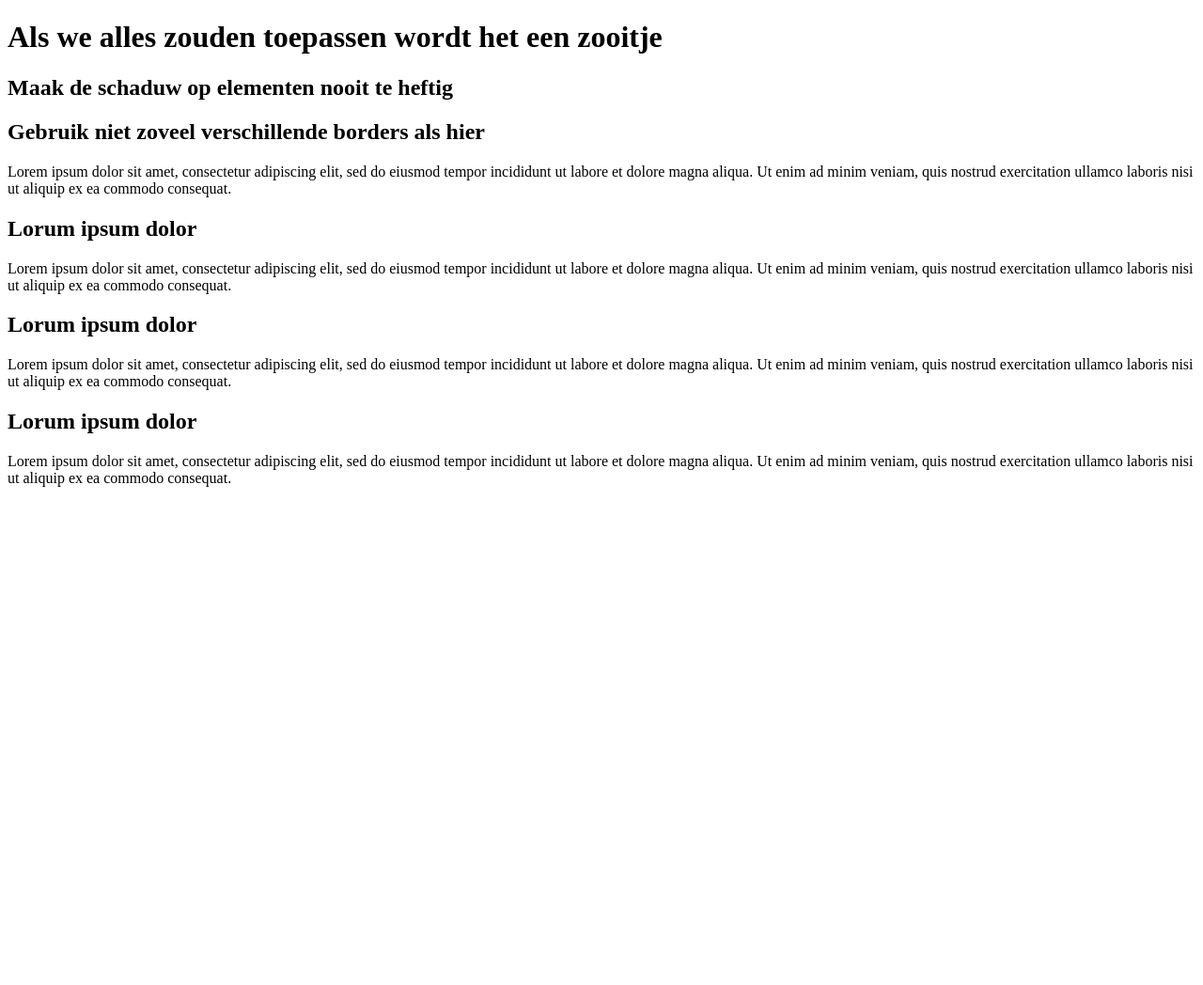
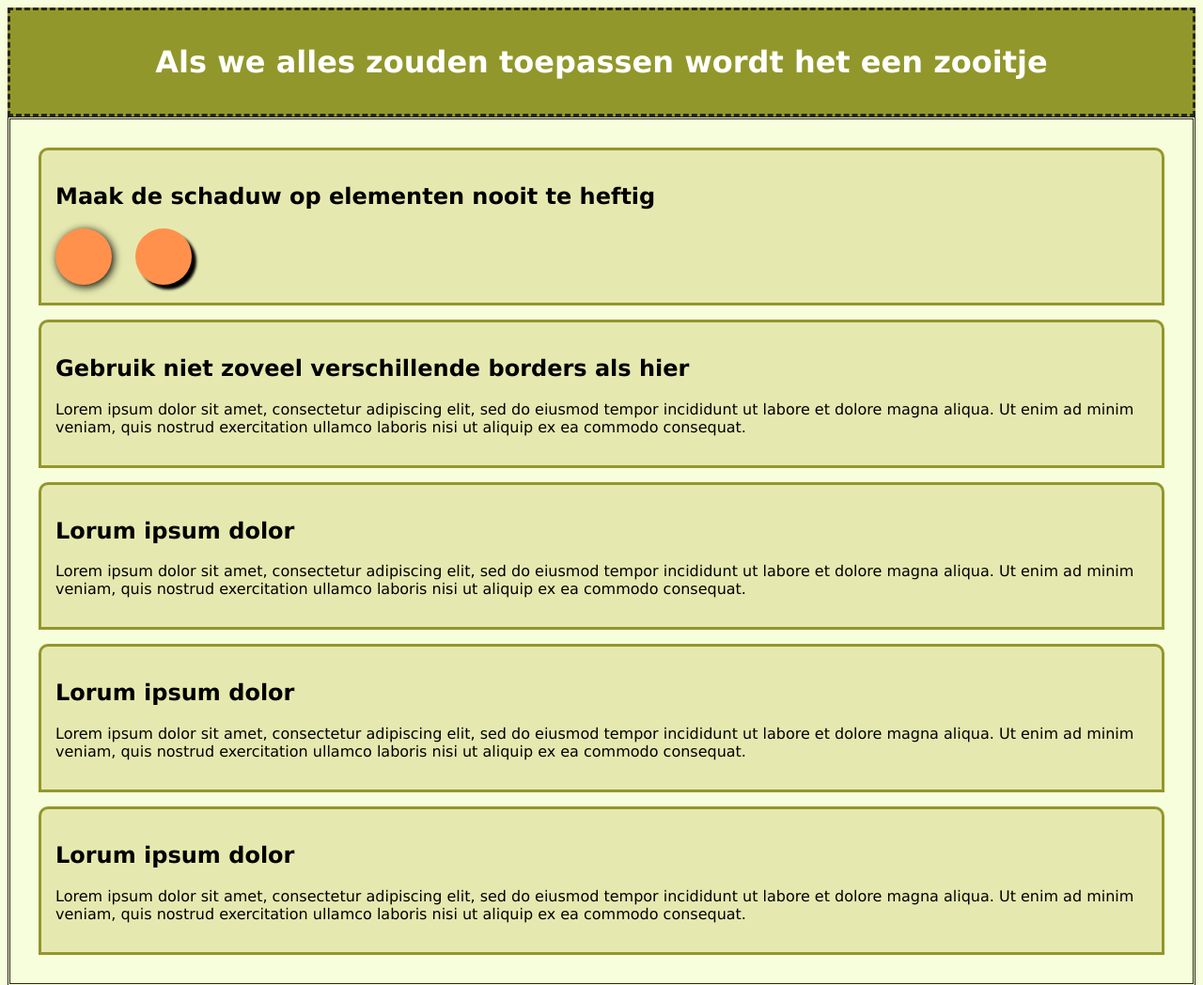
Before and after one commit to lamirta/Novi-frontend-css-groen-artikel, a plain HTML site: page index.html in a window 1280 px wide. Shown: the top 1048 px of the page at 94% size. Before the commit the page ends 800 px from the top, so only its background shows below. Drawn offline with Linux system fonts and the light colour scheme.

Commit message:
finished exercise

```diff
--- a/styles.css
+++ b/styles.css
@@ -1,4 +1,55 @@
 
 body {
-test
+    font-family: "Lucida Grande", "Arial", sans-serif;
+    background-color: hsl(74, 95%, 93%);
+    position: relative;
 }
+
+header {
+    position: sticky;
+    top: 0;
+    height: 80px;
+    color: #fff;
+    background-color: hsl(63, 56%, 38%);
+    text-align: center;
+    padding: 15px;
+    border-color: hsl(63, 56%, 10%);
+    border-style: dashed;
+    /*z-index: 1; **after looked at answers */
+}
+
+main {
+    border-color: hsl(63, 56%, 10%);
+    border-style: double;
+    padding: 15px;
+}
+
+article {
+    background-color: hsl(63, 56%, 80%);
+    border-color: hsl(63, 56%, 38%);
+    border-style: solid;
+    border-width: 3px;
+    border-top-right-radius:10px;
+    border-top-left-radius: 10px;
+    padding: 15px;
+    margin: 15px;
+}
+
+.circle-one {
+    display: inline-block;
+    background: hsl(23, 100%, 65%);
+    border-radius: 50%;
+    width: 60px;
+    height: 60px;
+    box-shadow: 2px 2px 10px black;
+}
+
+.circle-two {
+    display: inline-block;
+    background-color: hsl(23, 100%, 65%);
+    border-radius: 50%;
+    width: 60px;
+    height: 60px;
+    box-shadow: 5px 5px 3px black;
+    margin-left: 20px;
+}
```
